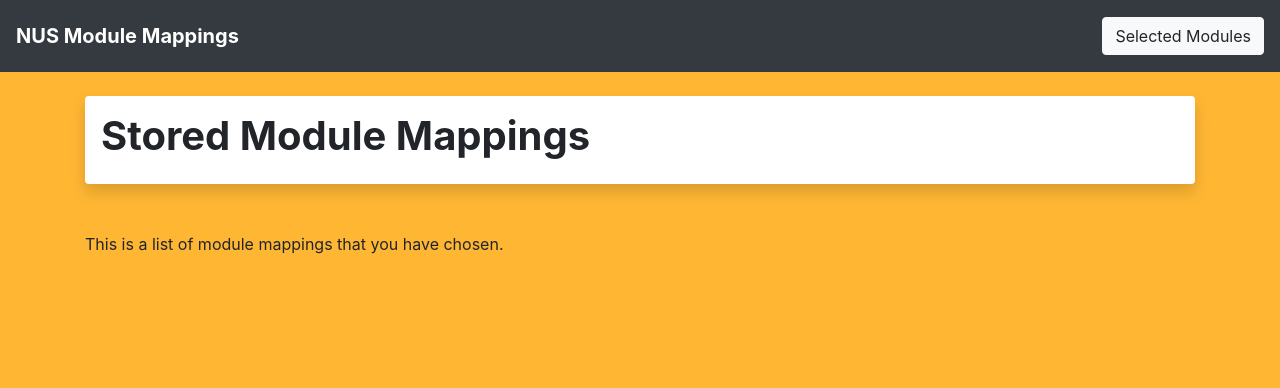
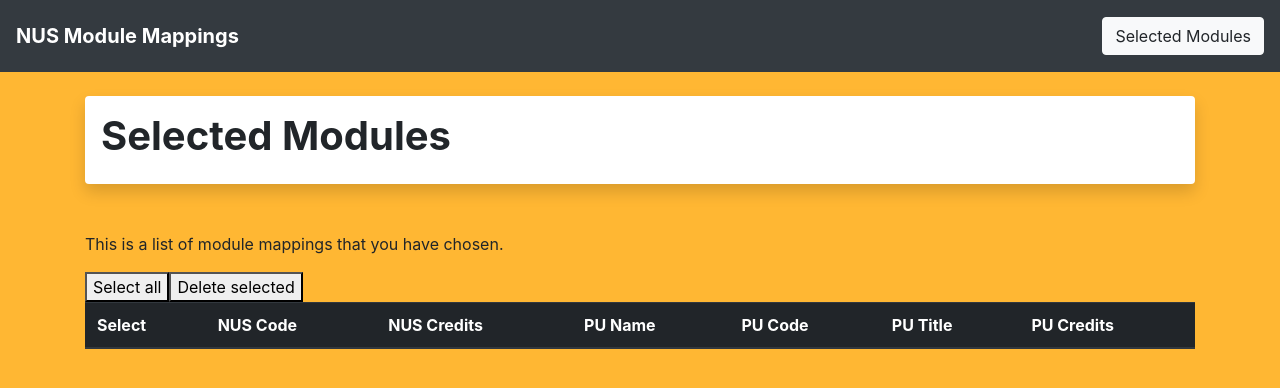
Before and after one commit to FooJenHan/Orbital, a Django app: page /mod_list/ in a window 1280 px wide. Shown: the top 388 px of the page. Run offline with Django 3.2, Linux system fonts and the light colour scheme; lists and menus that the app fills with data are empty; some libraries are stand-ins or nearby versions.

Commit message:
Implement Storing functionality - Select all, Save, Delete

```diff
--- /dev/null
+++ b/mainpage/static/mainpage/helper.js
@@ -0,0 +1,45 @@
+function selectAll() {
+  var text = document.getElementById('select-all').innerText;
+  var cond = (text == "Select all")
+  var checkboxes =  document.querySelectorAll("input.table-checkbox")
+
+  for (i = 0; i < checkboxes.length; i++){
+    if (cond){
+      checkboxes[i].checked = true;
+    }
+    else{
+      checkboxes[i].checked = false;
+    }
+  }
+  if (cond){
+    document.getElementById('select-all').innerText = 'Unselect all';
+  }
+  else{
+    document.getElementById('select-all').innerText = 'Select all';
+  }
+
+}
+
+
+// Helper functions
+
+// Function to compare equality of 2 arrays by their elements
+function compareArr(arr1, arr2){
+  for (var i=0; i<arr1.length; i++){
+    if (arr1[i] != arr2[i]){
+      return false;
+    }
+  }
+  return true;
+}
+
+// Function to check if the nested 2D array already contains
+// the array to be added
+function checkContains(matrix, arr){
+  for (var i=0; i<matrix.length; i++){
+    if (compareArr(matrix[i], arr) == true){
+      return true;
+    }
+  }
+  return false;
+}
--- /dev/null
+++ b/mainpage/static/mainpage/mod_list.js
@@ -0,0 +1,71 @@
+// Load selected data from localStorage, then dynamically
+// fill the table with the data.
+
+function getData(){
+	var strData = localStorage.getItem('selected_mappings');
+	var data;
+	if (strData == null || strData == 'undefined'){
+		data = [];
+	}
+	else{
+		data = JSON.parse(strData);
+	}
+
+	var table = document.querySelector('table');
+	for (var i=0; i<data.length; i++){
+		var row = table.insertRow(-1)
+
+		td = document.createElement('td')
+		var checkbox = document.createElement('input');
+		checkbox.type = "checkbox";
+		checkbox.className = "table-checkbox";
+		td.appendChild(checkbox);
+		row.appendChild(td);
+
+		for (var j=0; j<data[i].length; j++){
+			var cell = row.insertCell(-1);
+			cell.textContent = data[i][j];
+		}
+	}
+
+}
+
+function DeleteSelected(){
+	var table = document.querySelector('table');
+  var arr = new Array;
+
+  for (var i=1; i<table.rows.length; i++){
+    if (table.rows[i].cells[0].firstChild.checked == false){
+      continue;
+    }
+    var temp = new Array;
+    for (var j=1; j<table.rows[i].cells.length; j++){
+      temp.push(table.rows[i].cells[j].textContent)
+    }
+
+    arr.push(temp);
+  }
+
+  var stored = localStorage.getItem('selected_mappings');
+  if (stored == "undefined" || stored == null){
+  	return; //no data stored, no data to select and delete
+  }
+  else{
+    var stored_arr = JSON.parse(stored);
+    var len = stored_arr.length
+    var removed = new Array;
+    //arr is the data to be removed
+    //stored_arr is all the data that is stored by user
+
+    for (var k=0; k<len; k++){
+      if (checkContains(arr, stored_arr[k]) == false){
+        removed.push(stored_arr[k]);
+      }
+    }
+
+    var comb_data = JSON.stringify(removed);
+    localStorage.setItem('selected_mappings', comb_data);
+    window.location.reload();
+  }
+
+}
--- a/mainpage/templates/mainpage/index.html
+++ b/mainpage/templates/mainpage/index.html
@@ -6,9 +6,13 @@
 </head>
 
 {% block body %}
+
 <body>
   {% load static %}
-  <script type ="text/javascript" src="{% static '/mainpage/index.js' %}"> </script>
+  <script type ="text/javascript" src="{% static '/mainpage/index.js' %}">
+  </script>
+  <script type ="text/javascript" src="{% static '/mainpage/helper.js' %}">
+  </script>
 
   <br>
 	<div class="position-relative">
--- a/mainpage/templates/mainpage/mod_list.html
+++ b/mainpage/templates/mainpage/mod_list.html
@@ -7,14 +7,19 @@
 
 {% block body %}
 
-<body>
+<body onload="getData()">
+  {% load static %}
+  <script type ="text/javascript" src="{% static '/mainpage/mod_list.js' %}">
+  </script>
+  <script type ="text/javascript" src="{% static '/mainpage/helper.js' %}">
+  </script>
 
   <br>
 	<div class="position-relative">
     <div class="container">
       <header>
         <div class="shadow p-3 mb-5 bg-white rounded">
-          <h1 class="font-weight-bold"> Stored Module Mappings </h1>
+          <h1 class="font-weight-bold"> Selected Modules </h1>
         </div>
       </header>
 
@@ -22,6 +27,28 @@
         This is a list of module mappings that you have chosen.
       </p>
 
+      <table class="table">
+        <thead class="thead-dark">
+          <tr>
+            <th scope="col">Select</th>
+            <th scope="col">NUS Code</th>
+            <th scope="col">NUS Credits</th>
+            <th scope="col">PU Name</th>
+            <th scope="col">PU Code</th>
+            <th scope="col">PU Title</th>
+            <th scope="col">PU Credits</th>
+          </tr>
+        </thead>
+
+        <button type="button" onclick="selectAll()" id="select-all">
+          Select all
+        </button>
+
+        <button type="button" onclick="DeleteSelected()" id="delete-selected">
+          Delete selected
+        </button>
+
+      </table>
 
     </div>
   </div>
```
Also changed, not shown: mainpage/static/mainpage/index.js (+27 -12 lines).
